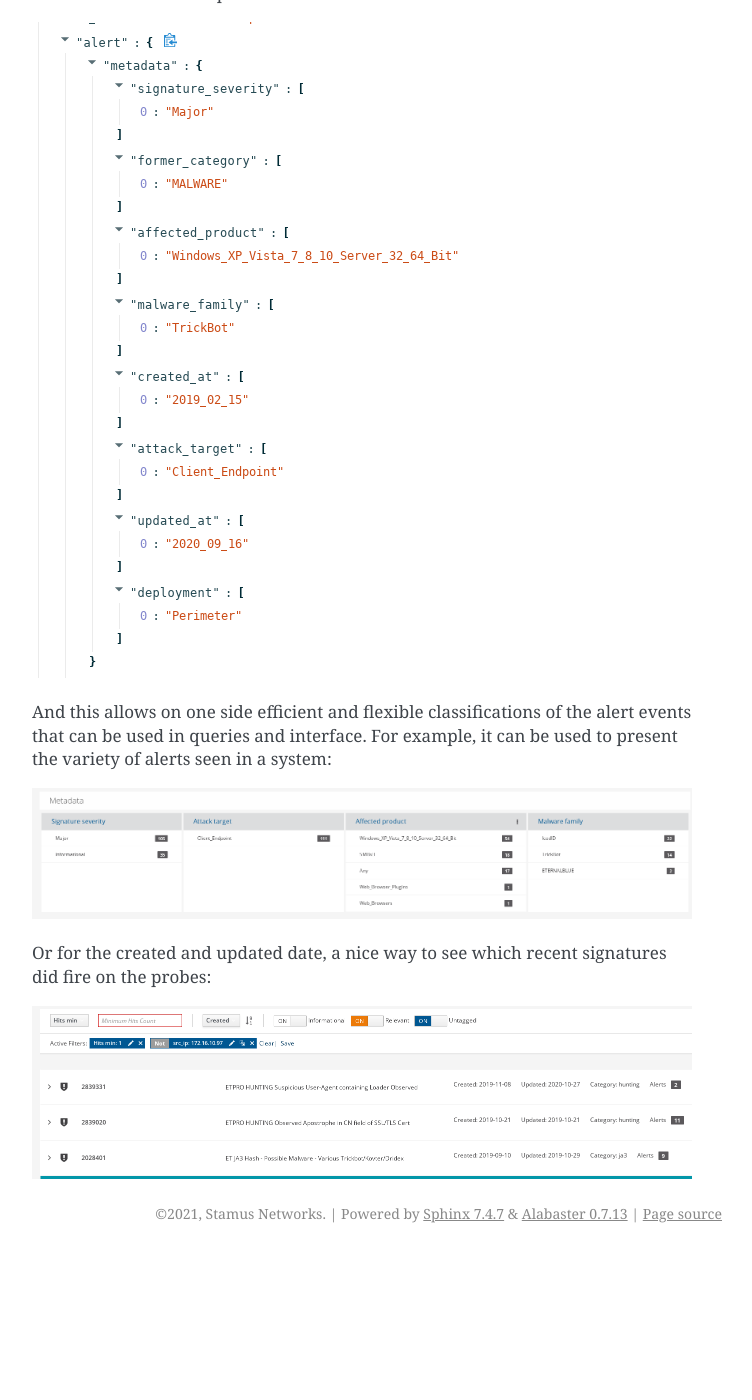
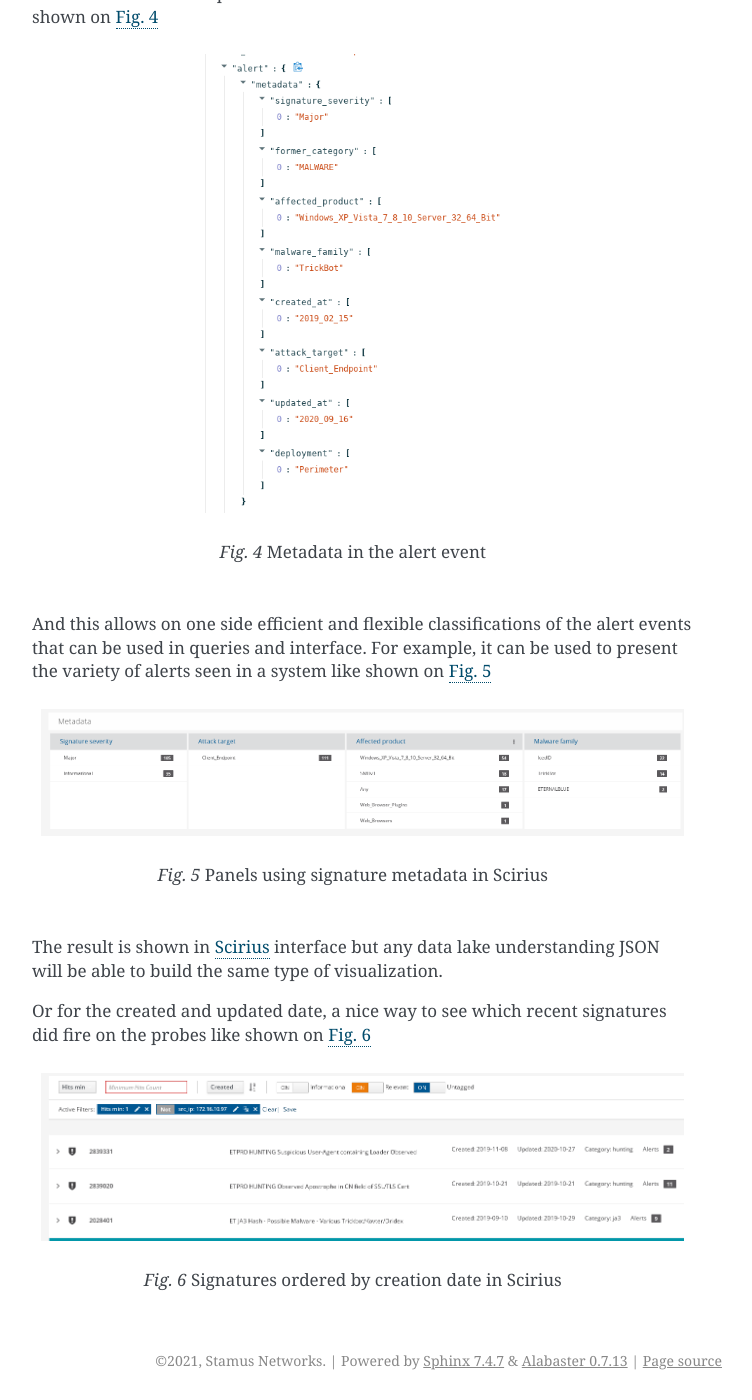
Before and after one commit to StamusNetworks/suricata-4-analysts, a Sphinx documentation site: the page built from source/write-performant-rules.rst, in a window 1280 px wide and 1400 px high, scrolled down 9984 px. Shown: the whole window, without its empty margins (388-1140 px from the left). Built offline with Sphinx 7.4.7, drawn with Linux system fonts in a browser that asks for light colours; before the commit the page ends 11237 px from its top, so only the background shows below that; some of the changed text lies outside the part shown.

Commit message:
better figures

```diff
--- a/source/conf.py
+++ b/source/conf.py
@@ -53,3 +53,5 @@ html_theme = 'alabaster'
 # relative to this directory. They are copied after the builtin static files,
 # so a file named "default.css" will overwrite the builtin "default.css".
 html_static_path = ['_static']
+
+numfig = True
--- a/source/suricata-as-ids.rst
+++ b/source/suricata-as-ids.rst
@@ -7,7 +7,8 @@ Suricata rule language
 Suricata rule language is derived from Snort rule language from 2010 and it has evolved since to become
 a separate language sharing a common root.
 
-
+`Suricata documentation <https://redmine.openinfosecfoundation.org/projects/suricata/wiki/Suricata_Rules>`_ is really complete
+with regards to signature language and keywords and is the ultimate reference.
 
 Anatomy of a signature
 ----------------------
--- a/source/write-performant-rules.rst
+++ b/source/write-performant-rules.rst
@@ -376,14 +376,30 @@ And then we have the metadata: ::
   metadata:affected_product Windows_XP_Vista_7_8_10_Server_32_64_Bit, attack_target Client_Endpoint,\
         created_at 2020_12_08, deployment Perimeter, signature_severity Major, updated_at 2020_12_12;
 
-These metadata are important because we will find them in the alert event:
+These metadata are important because we will find them in the alert event as shown on :numref:`alert-metadata`
 
-.. image:: img/alert-metadata.png
+.. _alert-metadata:
 
-And this allows on one side efficient and flexible classifications of the alert events that can be used in queries and interface. For example, it can be used to present the variety of alerts seen in a system:
+.. figure:: img/alert-metadata.png
+   :scale: 70 %
 
-.. image:: img/alert-sig-metadata.png
+   Metadata in the alert event
 
-Or for the created and updated date, a nice way to see which recent signatures did fire on the probes:
+And this allows on one side efficient and flexible classifications of the alert events that can be used in queries and interface. For example, it can be used to present the variety of alerts seen in a system like shown on :numref:`metadata-panel`
 
-.. image:: img/signatures-ordered.png
+.. _metadata-panel:
+
+.. figure:: img/alert-sig-metadata.png
+
+   Panels using signature metadata in Scirius
+
+The result is shown in `Scirius <https://github.com/StamusNetworks/scirius>`_ interface but any data lake understanding JSON will be able to build the
+same type of visualization.
+
+Or for the created and updated date, a nice way to see which recent signatures did fire on the probes like shown on :numref:`signatures-ordered`
+
+.. _signatures-ordered:
+
+.. figure:: img/signatures-ordered.png
+
+   Signatures ordered by creation date in Scirius
```
